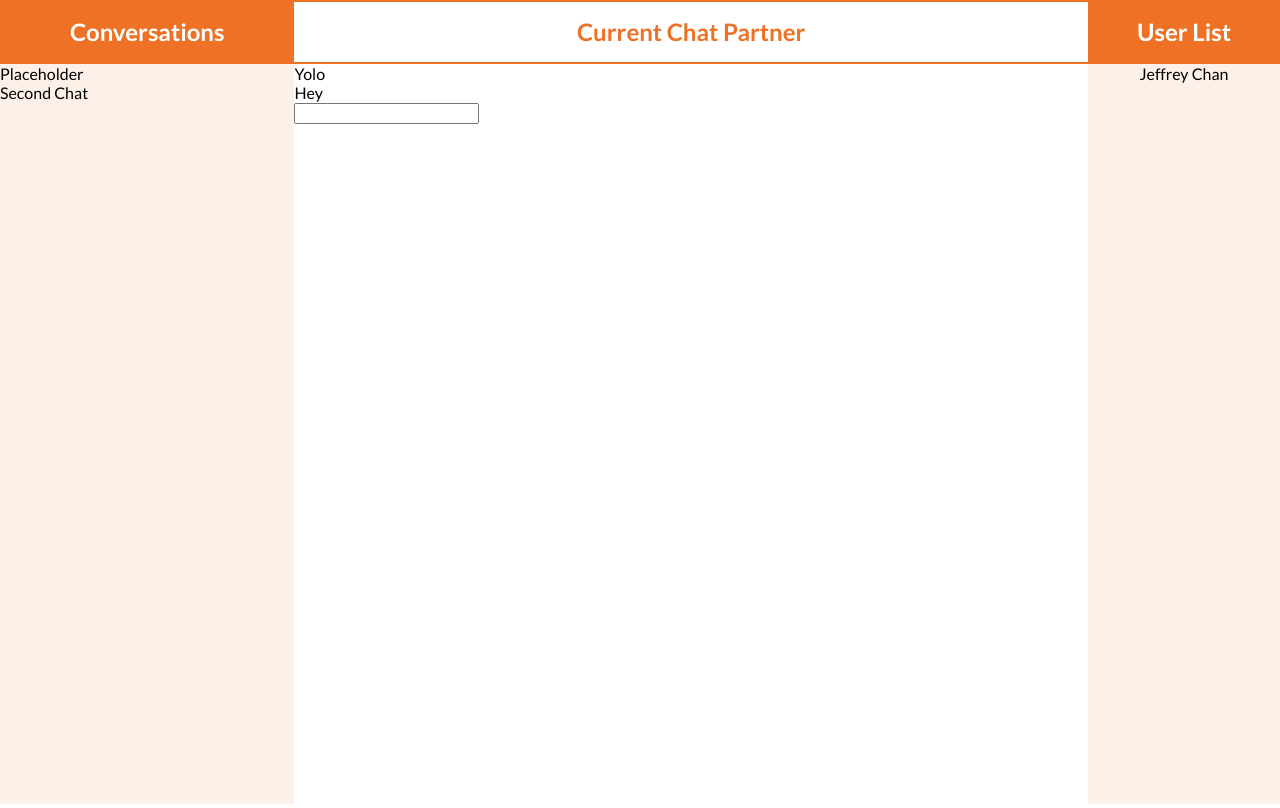
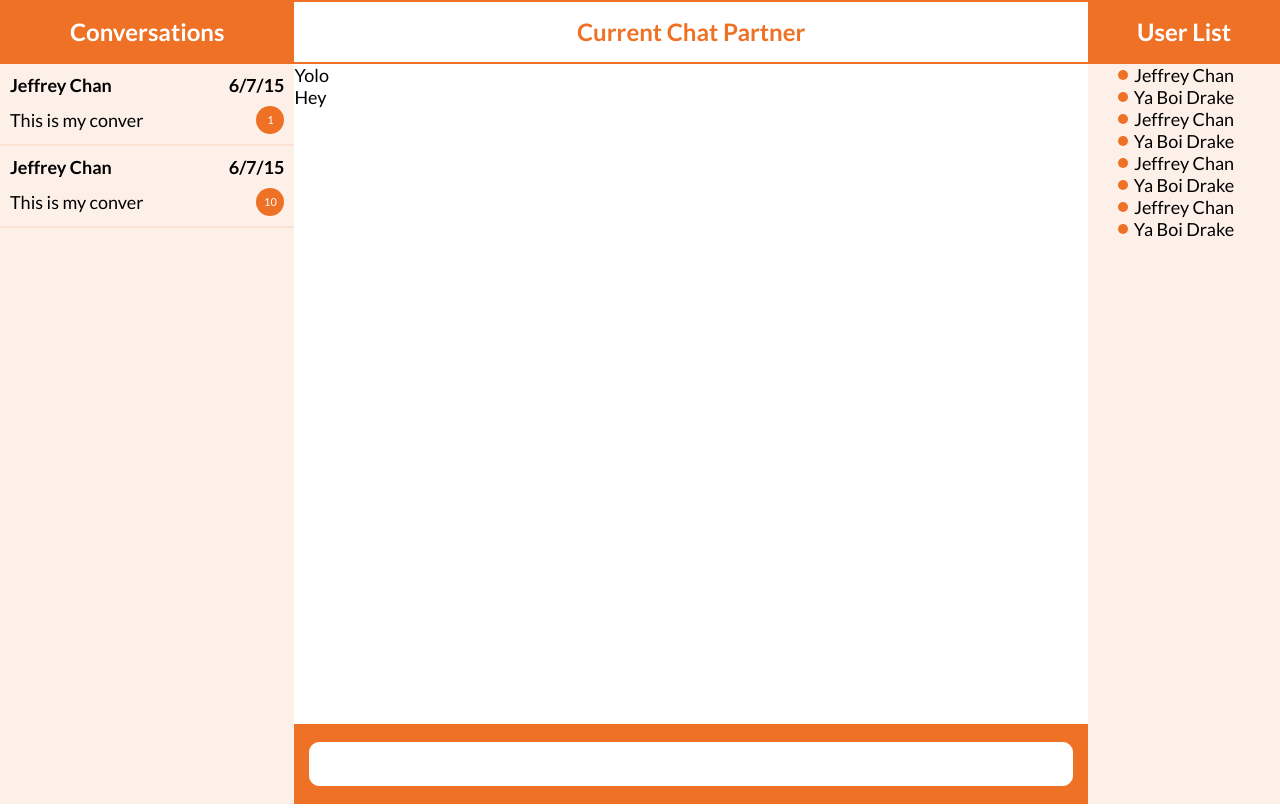
Before and after one commit to jeffreychan637/chatty, a website: page index.html in a window 1280 px wide. Drawn offline with nearby package versions, Linux system fonts and the light colour scheme.

Commit message:
Added text box for responses, designed left nav bar for conversations

```diff
--- a/index.css
+++ b/index.css
@@ -4,6 +4,7 @@ html {
 body {
     margin: 0px;
 /*    height: 100%;*/
+/*    overflow: hidden;*/
 }
 
 .nav {
@@ -45,6 +46,7 @@ body {
 .content {
     font-family: 'Lato', sans-serif;
     font-weight: 400;
+    font-size: 18px;
 }
 
 .chats {
@@ -53,9 +55,63 @@ body {
     background-color: #fdf0e9;
 }
 
+.chat {
+    padding: 10px;
+    border-bottom: solid 2px #fbe2d3;
+}
+
+.chat-person {
+    float: left;
+}
+
+.chat-date {
+    float: right;
+}
+
+.chat-piece {
+    margin-top: 10px;
+}
+
+.chat-latest {
+/*    float: left;*/
+    line-height: 28px;
+}
+
+.chat-count {
+    float: right;
+    background-color: #EF7125;
+    width: 14px;
+    height: 14px;
+    padding: 7px;
+    -webkit-border-radius: 50%;
+    -moz-border-radius: 50%;
+    border-radius: 50%;
+    text-align: center;
+    color: white;
+    font-size: 11px;
+}
+
 .conversation {
     width: 62%;
     float: left;
+}
+
+.reply-box {
+    height: 80px;
+    background-color: #EF7125;
+}
+
+.reply {
+    height: 22px;
+    font-size:  18px;
+    margin: 18px 15px;
+    padding: 10px 10px;
+    -webkit-border-radius: 10px;
+    -moz-border-radius: 10px;
+    border-radius: 10px;
+    outline: none;
+    border-color: white;
+    resize: none;
 }
 
 .user-list {
@@ -64,3 +120,25 @@ body {
     background-color: #fdf0e9;
     text-align: center;
 }
+
+.user {
+
+}
+
+.online {
+    width: 10px;
+    height: 10px;
+    -webkit-border-radius: 50%;
+    -moz-border-radius: 50%;
+    border-radius: 50%;
+    background-color: #EF7125;
+    display: inline-block;
+    margin-left: 30px;
+    margin-top: 6px;
+    float: left;
+}
+
+.user-name {
+/*    float: right;*/
+    margin-right: 40px;
+}
--- a/index.html
+++ b/index.html
@@ -26,11 +26,31 @@
         </div>
         <div class="content">
             <div class="chats">
-                <div class=chat>
-                    Placeholder
+                <div class="chat">
+                    <div class="chat-title">
+                        <b>
+                            <span class="chat-person">Jeffrey Chan</span>
+                            <span class="chat-date">6/7/15</span>
+                        </b>
+                    </div>
+                    <br>
+                    <div class="chat-piece">
+                        <span class="chat-latest">This is my conver</span>
+                        <span class="chat-count">1</span>
+                    </div>
                 </div>
                 <div class="chat">
-                    Second Chat
+                    <div class="chat-title">
+                        <b>
+                            <span class="chat-person">Jeffrey Chan</span>
+                            <span class="chat-date">6/7/15</span>
+                        </b>
+                    </div>
+                    <br>
+                    <div class="chat-piece">
+                        <span class="chat-latest">This is my conver</span>
+                        <span class="chat-count">10</span>
+                    </div>
                 </div>
             </div>
 
@@ -40,13 +60,42 @@
                     <div class="to-message">Hey</div>
                 </div>
                 <div class="reply-box">
-                    <input class="reply">
+                    <textarea class="reply"></textarea>
                 </div>
             </div>
 
             <div class="user-list">
                 <div class="user">
-                    Jeffrey Chan
+                    <span class="online"> </span>
+                    <span class="user-name">Jeffrey Chan</span>
+                </div>
+                <div class="user">
+                    <span class="online"> </span>
+                    <span class="user-name">Ya Boi Drake</span>
+                </div>
+                <div class="user">
+                    <span class="online"> </span>
+                    <span class="user-name">Jeffrey Chan</span>
+                </div>
+                <div class="user">
+                    <span class="online"> </span>
+                    <span class="user-name">Ya Boi Drake</span>
+                </div>
+                <div class="user">
+                    <span class="online"> </span>
+                    <span class="user-name">Jeffrey Chan</span>
+                </div>
+                <div class="user">
+                    <span class="online"> </span>
+                    <span class="user-name">Ya Boi Drake</span>
+                </div>
+                <div class="user">
+                    <span class="online"> </span>
+                    <span class="user-name">Jeffrey Chan</span>
+                </div>
+                <div class="user">
+                    <span class="online"> </span>
+                    <span class="user-name">Ya Boi Drake</span>
                 </div>
             </div>
         </div>
--- a/index.js
+++ b/index.js
@@ -7,5 +7,16 @@ $(document).ready(function(){
     $(".chats").css("height", leftover.toString() + "px");
     $(".user-list").css("height", leftover.toString() + "px");
 
+    var replyMargin = 2 * parseInt($(".reply").css("margin-left"), 10);
+    var replyPadding = 2 * parseInt($(".reply").css("padding-left"), 10);
+    var replyBorder = 2 * parseInt($(".reply").css("border-width"), 10);
+    var replyWidth = $(".reply-box").width() - replyMargin - replyPadding - replyBorder;
+    $(".reply").css("width", replyWidth.toString() + "px");
+
+    var remainingHeight = leftover - $(".reply-box").height();
+    console.log(remainingHeight);
+    $(".conversation-box").css("height", remainingHeight.toString() + "px");
+
+//    $("body").css("max-height", windowHeight.toString() + "px");
 
 });
```
